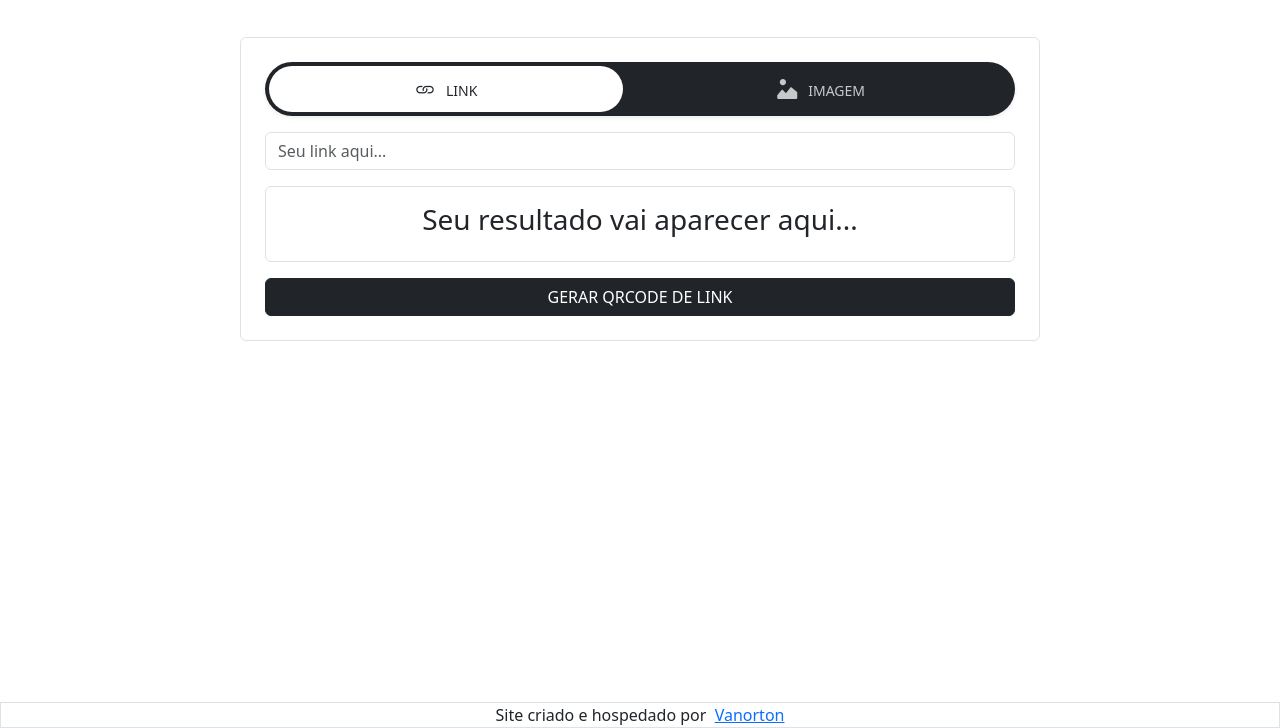
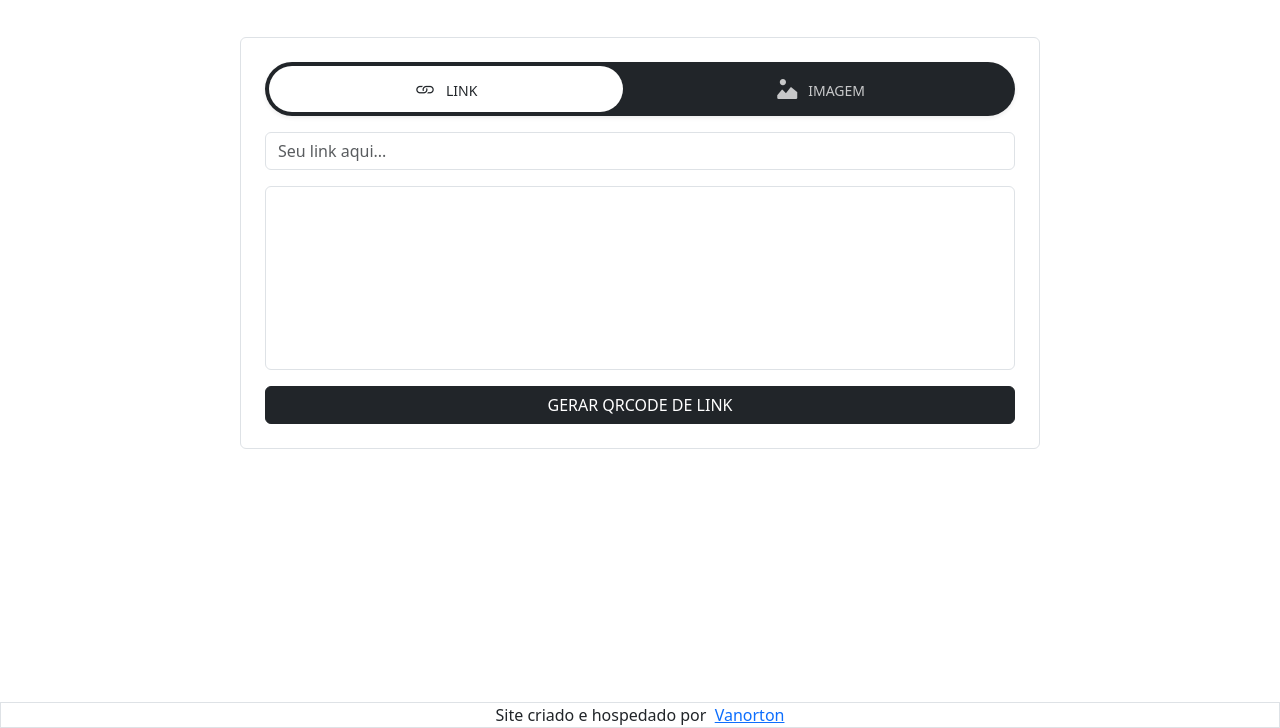
Before and after one commit to Vanortton/QRCode-Generator, a plain HTML site: page index.html in a window 1280 px wide. Shown: the part 72-800 px from the top of the page. Drawn offline with nearby package versions, Linux system fonts and the light colour scheme.

Commit message:
Update index.html

```diff
--- a/index.html
+++ b/index.html
@@ -125,10 +125,9 @@
                     />
                 </div>
                 <div
-                    id="qrcode"
                     class="d-flex p-3 w-100 justify-content-center border rounded mt-3"
                 >
-                    <h3>Seu resultado vai aparecer aqui...</h3>
+                    <canvas id="qrcode"></canvas>
                 </div>
                 <button
                     class="btn btn-dark w-100 mt-3"
```
